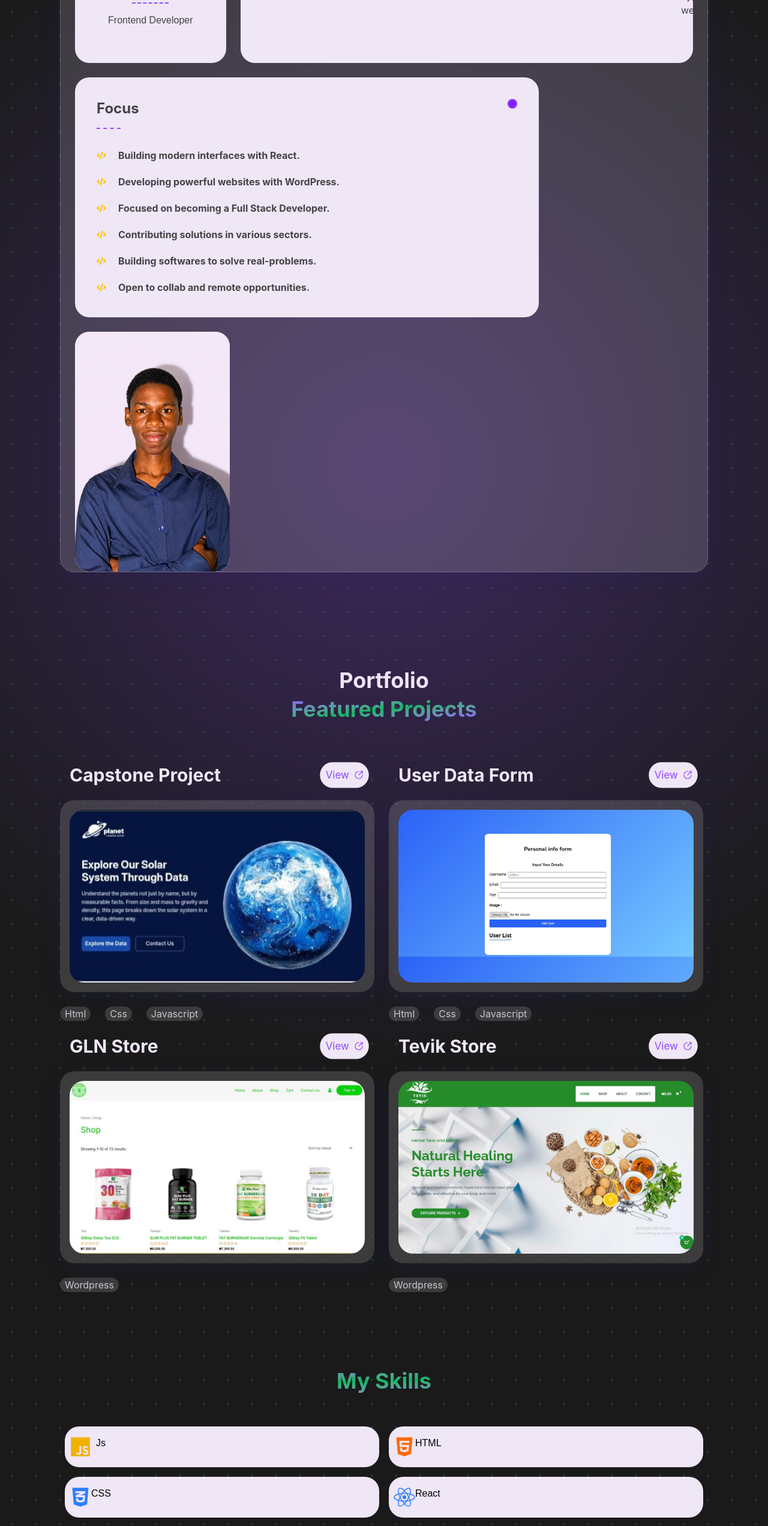
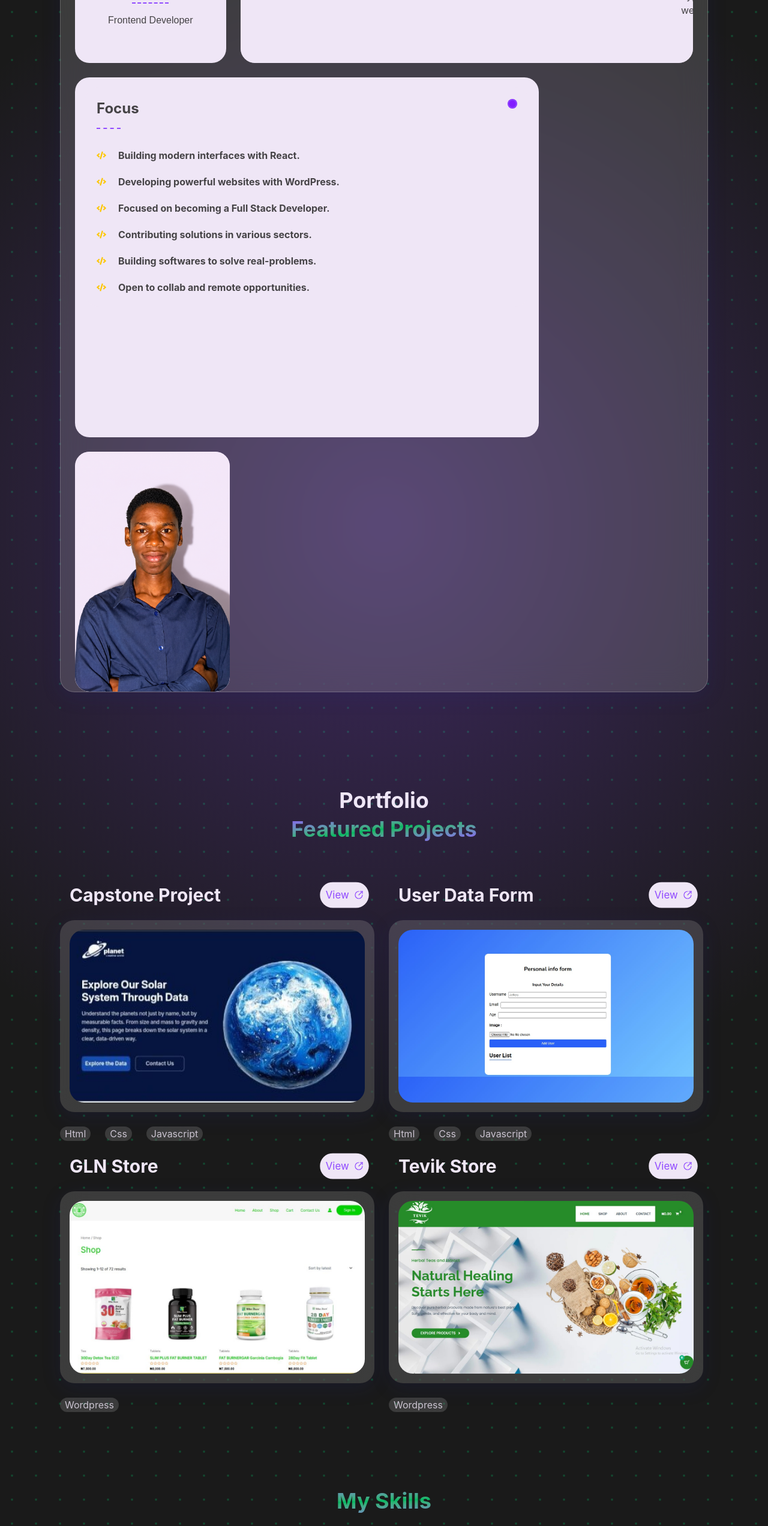
Before and after one commit to ijeomagodspower/ijeomagodspower, a React (Vite) app: page / in a window 1280 px wide. Shown: the part 1160-3704 px from the top of the page at 60% size. Built offline with nearby package versions, Linux system fonts and the light colour scheme.

Commit message:
addbuilt

```diff
--- a/src/Components/About/About.tsx
+++ b/src/Components/About/About.tsx
@@ -55,7 +55,7 @@ const About = () => {
         {/* About Grid Container2 */}
 
         <div className="flex flex-col flex-wrap min-w-full  space-y-2 md:space-x-6 md:space-y-6 md:flex-row">
-          <div className="flex flex-col flex-wrap w-full min-h-full px-2 py-4 md:p-4 h-100 flex-wrap bg-lightbg md:basis-3/4 rounded-3xl ">
+          <div className="flex flex-col flex-wrap w-full px-2 py-4 md:p-4 h-150 flex-wrap bg-lightbg md:basis-3/4 rounded-3xl ">
             <div className="flex flex-row w-full justify-between md:hidden">
               <h4 className="text-2xl font-bold font-inter ">About Me</h4>
               <Circle className="w-4 h-4 text-green-500 bg-green-600 rounded-full animate-pulse " />
--- a/src/Components/Skills/Skills.tsx
+++ b/src/Components/Skills/Skills.tsx
@@ -3,7 +3,7 @@ import { SiTailwindcss } from "react-icons/si";
 
 const Skills = () => {
   return (
-    <div className="flex flex-col min-h-full mt-30 ">
+    <div className="flex flex-col min-h-full mt-30 " id="skills">
       <div className="justify-center items-center mb-10 ">
         <h2
           className="text-4xl font-bold bg-linear-to-br from-primary via-secondary to-primary bg-clip-text text-transparent
@@ -18,10 +18,10 @@ const Skills = () => {
       font-sora "
       >
         <div className="flex flex-row bg-lightbg px-2 py-4 gap-2 rounded-3xl">
-          <FaJs className="text-4xl text-yellow-500 " />
-          <p className="place-items-center">Js</p>
+          <FaJs className="text-4xl text-yellow-500 content-center" />
+          <p>JS</p>
         </div>
-        <div className="flex flex-row bg-lightbg px-2 py-4 rounded-3xl">
+        <div className="flex flex-row bg-lightbg px-2 py-4 rounded-3xl content-center">
           <FaHtml5 className="text-4xl text-orange-500" />
           <p>HTML</p>
         </div>
```
